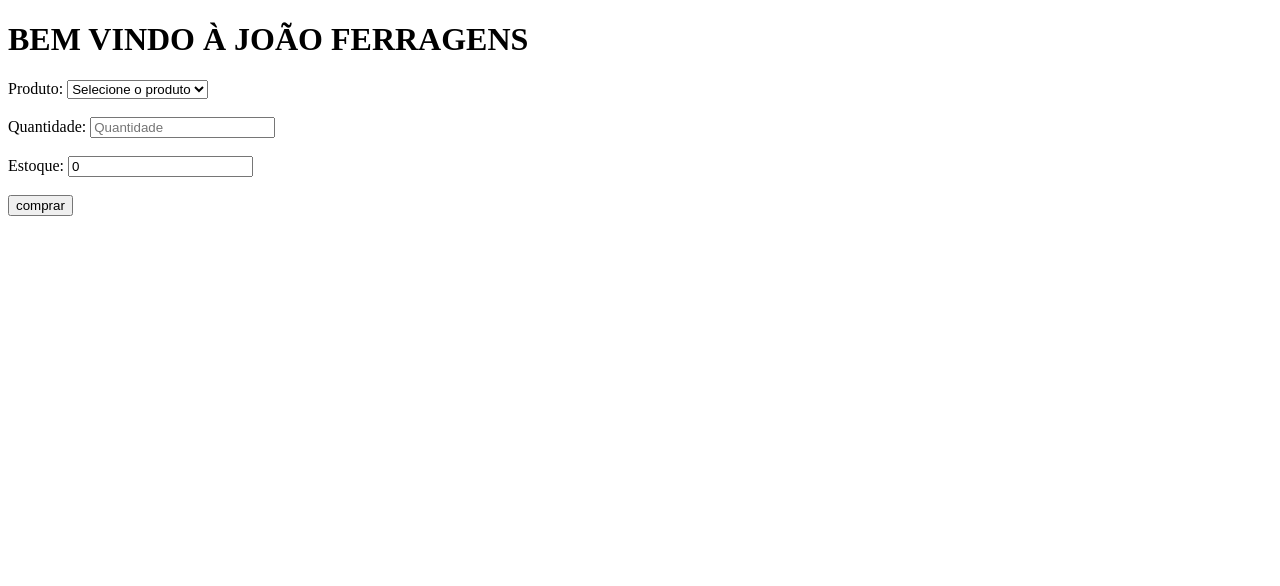
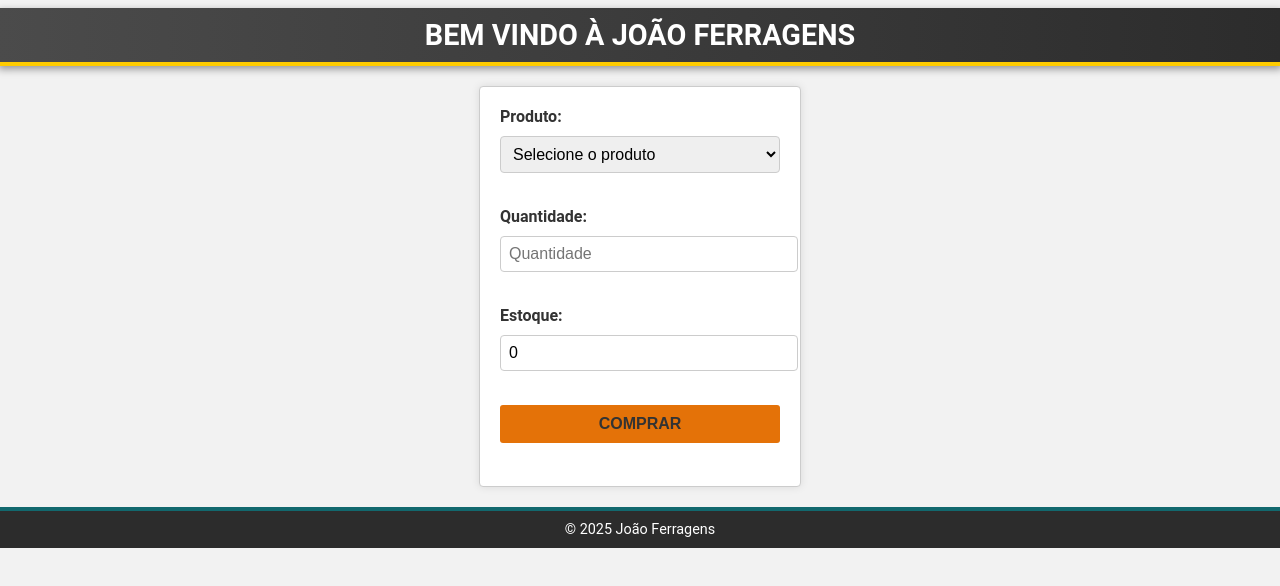
Before and after one commit to isanascimento5/java, a plain HTML site: page ferragensjoao/index.html in a window 1280 px wide. Drawn offline with Linux system fonts and the light colour scheme.

Commit message:
recuperei o css

```diff
--- a/ferragensjoao/index.html
+++ b/ferragensjoao/index.html
@@ -1,17 +1,21 @@
 <!DOCTYPE html>
-<html lang="en">
+<html lang="pt-br">
 <head>
   <meta charset="UTF-8">
   <meta name="viewport" content="width=device-width, initial-scale=1.0">
-    <title><style class="css"></style></title>
+  <title>João Ferragens</title>
+  <link rel="stylesheet" href="style.css">
 </head>
+<body>
 
-<body>
-    <body>
+  <header>
     <h1>BEM VINDO À JOÃO FERRAGENS</h1>
+  </header>
 
+  <main>
+    <form onsubmit="event.preventDefault(); calcularPreco();">
       <label for="produto">Produto:</label>
-        <select id="produto">
+      <select id="produto" required>
         <option value="">Selecione o produto</option>
         <option value="parafuso">Parafuso</option>
         <option value="martelo">Martelo</option>
@@ -22,16 +26,19 @@
       <input type="number" id="quantidade" min="1" placeholder="Quantidade" required><br><br>
 
       <label for="estoque">Estoque:</label>
-
       <input type="number" id="estoque" value="0" readonly><br><br>
 
-        <button onclick="calcularPreco()">comprar</button>
-
-
-
-
+      <button type="submit">Comprar</button>
+    </form>
 
     <h4 id="resultado"></h4>
+  </main>
+
+  <footer>
+    &copy; 2025 João Ferragens
+  </footer>
+
   <script src="script.js"></script>
+
 </body>
 </html>
--- a/ferragensjoao/style.css
+++ b/ferragensjoao/style.css
@@ -1,42 +1,41 @@
-
-/* Estilo Geral */
 body {
     font-family: 'Roboto', sans-serif;
     background-color: #f2f2f2;
     color: #333;
     display: flex;
     flex-direction: column;
-  align-items: center;
-  justify-content: center;
-    margin: 0;
-    padding: 0;
-    font-size: 14px;
-    width:  100%;
+    align-items: center;
+    justify-content: center;
+    font-size: 16px;
 }
 
-
-/* Cabeçalho */
+/* ======================= */
+/* Cabeçalho               */
+/* ======================= */
 header {
     background: linear-gradient(to right, #4b4b4b, #2c2c2c);
     color: #fff;
-    padding: 10px;  /* Menos padding */
+    padding: 10px;
     text-align: center;
     border-bottom: 4px solid #ffcc00;
     box-shadow: 0 3px 8px rgba(0, 0, 0, 0.4);
+    width: 100%;
 }
 
 header h1 {
-    font-size: 1.6rem;
+    font-size: 1.8rem;
     margin: 0;
     text-transform: uppercase;
 }
 
-/*
-/* Conteúdo Principal */
+/* ======================= */
+/* Conteúdo Principal      */
+/* ======================= */
 main {
-    max-width: 350px; /* Largura reduzida */
-    margin: 20px auto;  /* Menos margem */
-    padding: 10px;  /* Menos padding */
+    max-width: 280px;
+    width: 100%;
+    margin: 20px auto;
+    padding: 20px;
     background-color: #fff;
     border: 1px solid #ccc;
     border-radius: 4px;
@@ -46,56 +45,60 @@ main {
 
 label {
     font-weight: bold;
-    font-size: 0.95rem;
+    font-size: 1rem;
     display: block;
-    text-align: left;  /* Alinhado à esquerda */
-    margin-bottom: 3px;  /* Menos margem entre o label e os inputs */
+    text-align: left;
+    margin-bottom: 5px;
 }
 
 select,
 input[type="number"] {
     width: 100%;
-    padding: 5px;  /* Menos padding */
-    margin: 3px 0 10px;  /* Menos margem entre os campos */
+    padding: 8px;
+    margin: 5px 0 15px;
     border-radius: 4px;
     border: 1px solid #ccc;
-    font-size: 0.9rem;
+    font-size: 1rem;
 }
 
-
-/* Botão */
+/* ======================= */
+/* Botão                   */
+/* ======================= */
 button {
     background-color: #e47208;
     color: #333;
-    padding: 6px;  /* Menos padding */
+    padding: 10px;
     border: none;
     font-weight: bold;
     text-transform: uppercase;
     cursor: pointer;
     border-radius: 3px;
     width: 100%;
-    font-size: 0.9rem;
+    font-size: 1rem;
 }
 
 button:hover {
     background-color: #0c5b61;
 }
 
-
-/* Resultado */
+/* ======================= */
+/* Resultado               */
+/* ======================= */
 h4#resultado {
-    margin-top: 10px;  /* Menos margem superior */
+    margin-top: 15px;
     color: #2c2c2c;
-    font-size: 1rem;
+    font-size: 1.1rem;
 }
 
-
-/* Rodapé */
+/* ======================= */
+/* Rodapé                  */
+/* ======================= */
 footer {
     background-color: #2c2c2c;
     color: #fff;
     text-align: center;
-    padding: 10px;  /* Menos padding */
+    padding: 10px;
     border-top: 4px solid #12686e;
-    font-size: 0.85rem;
+    font-size: 0.9rem;
+    width: 100%;
 }
```
Lines whose indentation alone changed are shown as unchanged.
